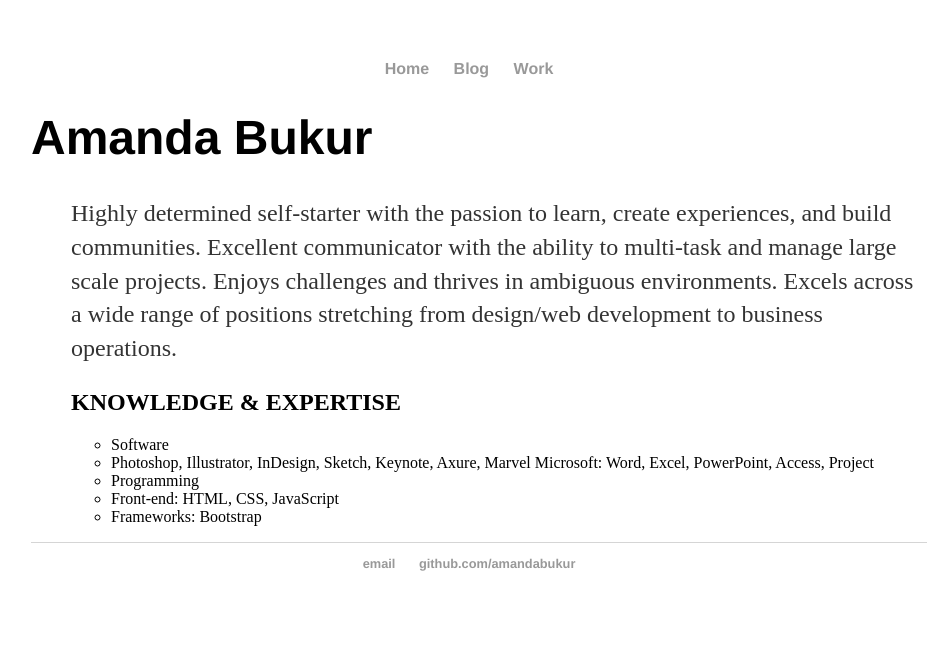
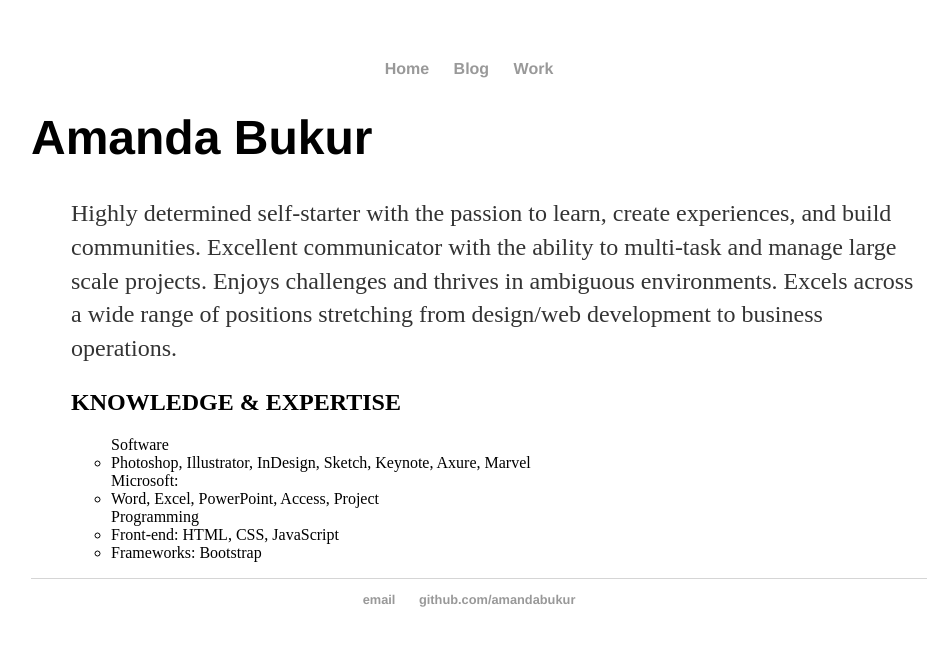
Before and after one commit to amandabukur/amandabukur.github.io, a Jekyll site: the page built from cv/index.html, in a window 1280 px wide. Shown: the top 646 px of the page, without its empty margins (161-1105 px from the left). Built offline with Jekyll 4.4.1, drawn with Linux system fonts in a browser that asks for light colours.

```diff
--- a/cv/index.html
+++ b/cv/index.html
@@ -12,15 +12,16 @@ title: Amanda Bukur
   <h2>KNOWLEDGE & EXPERTISE</h2>
     <section>
       <ul>
-        <li>Software</li>
-        <li>Photoshop, Illustrator, InDesign, Sketch, Keynote, Axure, Marvel
-Microsoft: Word, Excel, PowerPoint, Access, Project
-</li>
+        Software
+        <li>Photoshop, Illustrator, InDesign, Sketch, Keynote, Axure, Marvel</li>
+        Microsoft:
+        <li>Word, Excel, PowerPoint, Access, Project</li>
+
       </ul>
     </section>
     <section>
       <ul>
-        <li>Programming</li>
+        Programming
         <li>Front-end: HTML, CSS, JavaScript</li>
         <li>Frameworks: Bootstrap</li>
       </ul>
```
